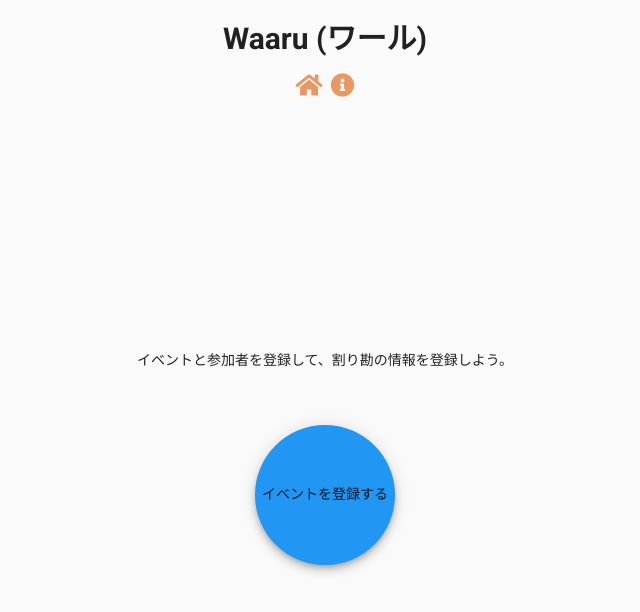
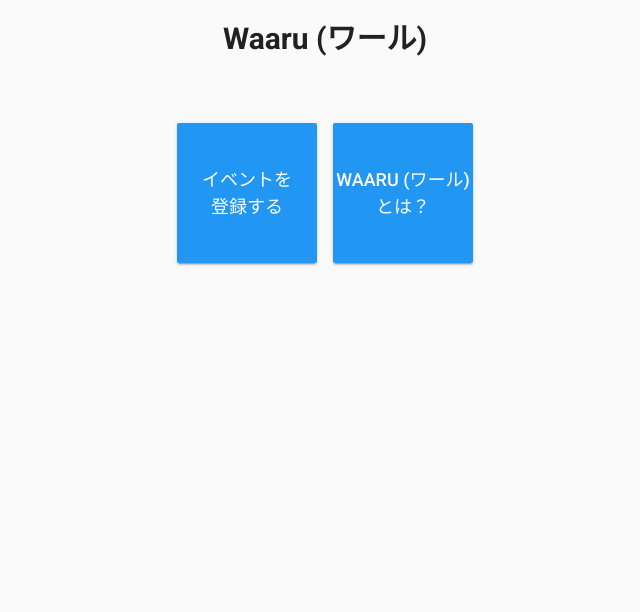
Before and after one commit to gotoeveryone/waaru, a Vue app: page / in a window 1280 px wide. Shown: the top 612 px of the page, without its empty margins (315-955 px from the left). Built offline with nearby package versions, Linux system fonts and the light colour scheme; no server answers.

Commit message:
modify: navigation, link

```diff
--- a/src/App.vue
+++ b/src/App.vue
@@ -2,7 +2,7 @@
   <v-app id="app" class="app">
     <v-layout column align-center justify-content-start>
       <h2 class="app-title mt-3 mb-2">Waaru (ワール)</h2>
-      <div class="app-nav mt-1 mb-1 d-flex">
+      <div class="app-nav mt-1 mb-1 d-flex" v-if="!isHome()">
         <router-link to="/" class="ml-1 mr-1">
           <v-icon :color="iconColor">fas fa-home</v-icon>
         </router-link>
@@ -22,6 +22,11 @@ export default Vue.extend({
     iconColor() {
       return "rgb(231, 152, 99)";
     }
+  },
+  methods: {
+    isHome() {
+      return this.$router.currentRoute.name === "home";
+    }
   }
 });
 </script>
--- a/src/components/TheBreadCrumbs.vue
+++ b/src/components/TheBreadCrumbs.vue
@@ -8,10 +8,11 @@
 
 <script lang="ts">
 import Vue, { PropType } from "vue";
+import { BreadCrumb } from "@/types";
 export default Vue.extend({
   props: {
     items: {
-      type: Array as PropType<string[]>,
+      type: Array as PropType<BreadCrumb[]>,
       default: () => []
     }
   }
--- a/src/types.ts
+++ b/src/types.ts
@@ -15,4 +15,5 @@ export interface BreadCrumb {
   text: string;
   disabled: boolean;
   href?: string;
+  to?: string;
 }
--- a/src/views/About.vue
+++ b/src/views/About.vue
@@ -68,7 +68,7 @@ export default Vue.extend({
         {
           text: "ホーム",
           disabled: false,
-          href: "/"
+          to: "/"
         },
         {
           text: this.title,
--- a/src/views/EventDetail.vue
+++ b/src/views/EventDetail.vue
@@ -18,7 +18,7 @@
             </v-flex>
             <v-flex xs2 md1>
               <v-btn fab small color="blue" @click="copy">
-                <v-icon color="white">fas fa-copy</v-icon>
+                <v-icon color="white">fas fa-clipboard</v-icon>
               </v-btn>
             </v-flex>
           </template>
@@ -97,7 +97,7 @@ export default Vue.extend({
         {
           text: "ホーム",
           disabled: false,
-          href: "/"
+          to: "/"
         },
         {
           text: this.title,
--- a/src/views/Home.vue
+++ b/src/views/Home.vue
@@ -1,11 +1,15 @@
 <template>
-  <v-layout column align-center justify-center>
-    <div class="mt-3 mb-5">
-      イベントと参加者を登録して、割り勘の情報を登録しよう。
-    </div>
-    <v-btn class="btn-add" color="blue" to="/events/new" fab
-      >イベントを登録する</v-btn
-    >
+  <v-layout row wrap justify-center mt-5>
+    <v-flex md6>
+      <v-btn class="btn-start" color="blue" to="/events/new">
+        <span class="btn-start_text">イベントを<br />登録する</span>
+      </v-btn>
+    </v-flex>
+    <v-flex md6>
+      <v-btn class="btn-start" color="blue" to="/about">
+        <span class="btn-start_text">Waaru (ワール) <br />とは？</span>
+      </v-btn>
+    </v-flex>
   </v-layout>
 </template>
 
@@ -18,9 +22,14 @@ export default Vue.extend({
 </script>
 
 <style lang="scss" scoped>
-.btn-add {
+.btn-start {
   width: 140px;
   height: 140px;
-  color: #fff;
+
+  &_text {
+    text-align: center;
+    color: #fff;
+    font-size: 18px;
+  }
 }
 </style>
```
